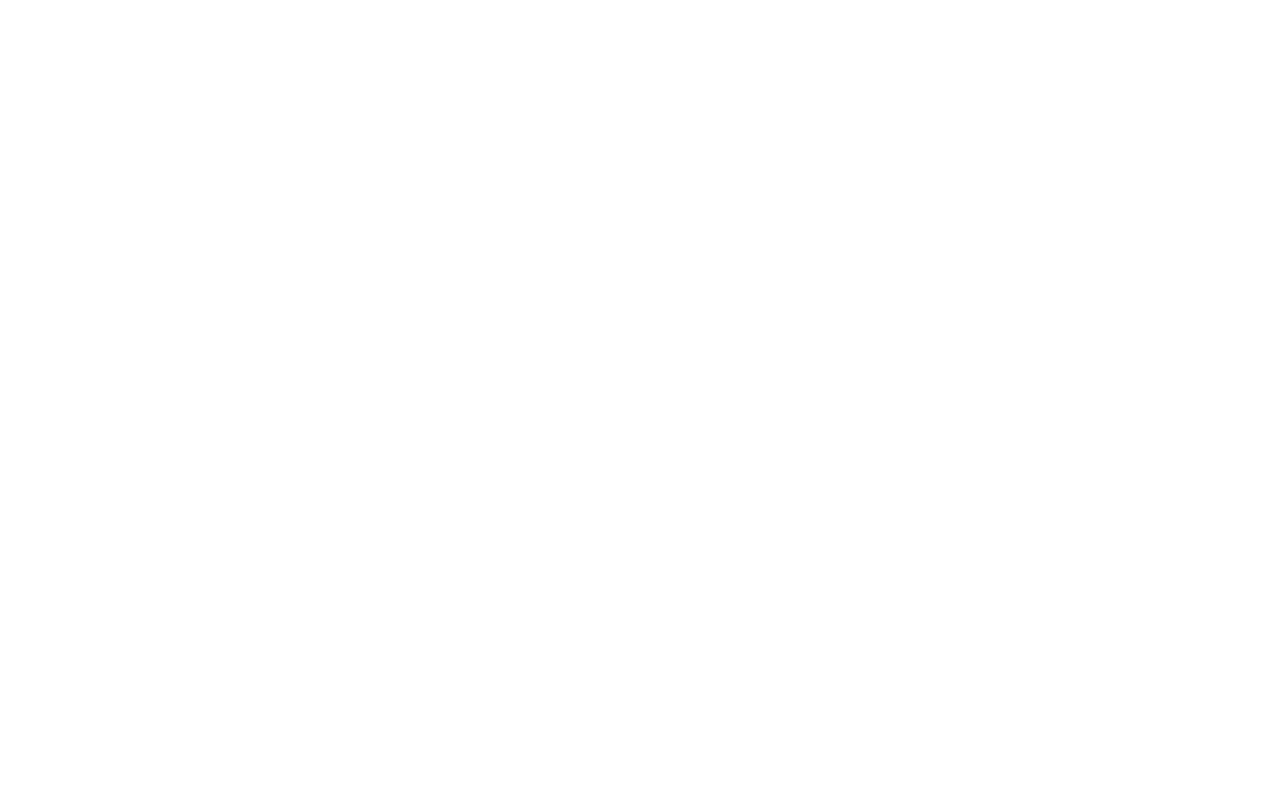
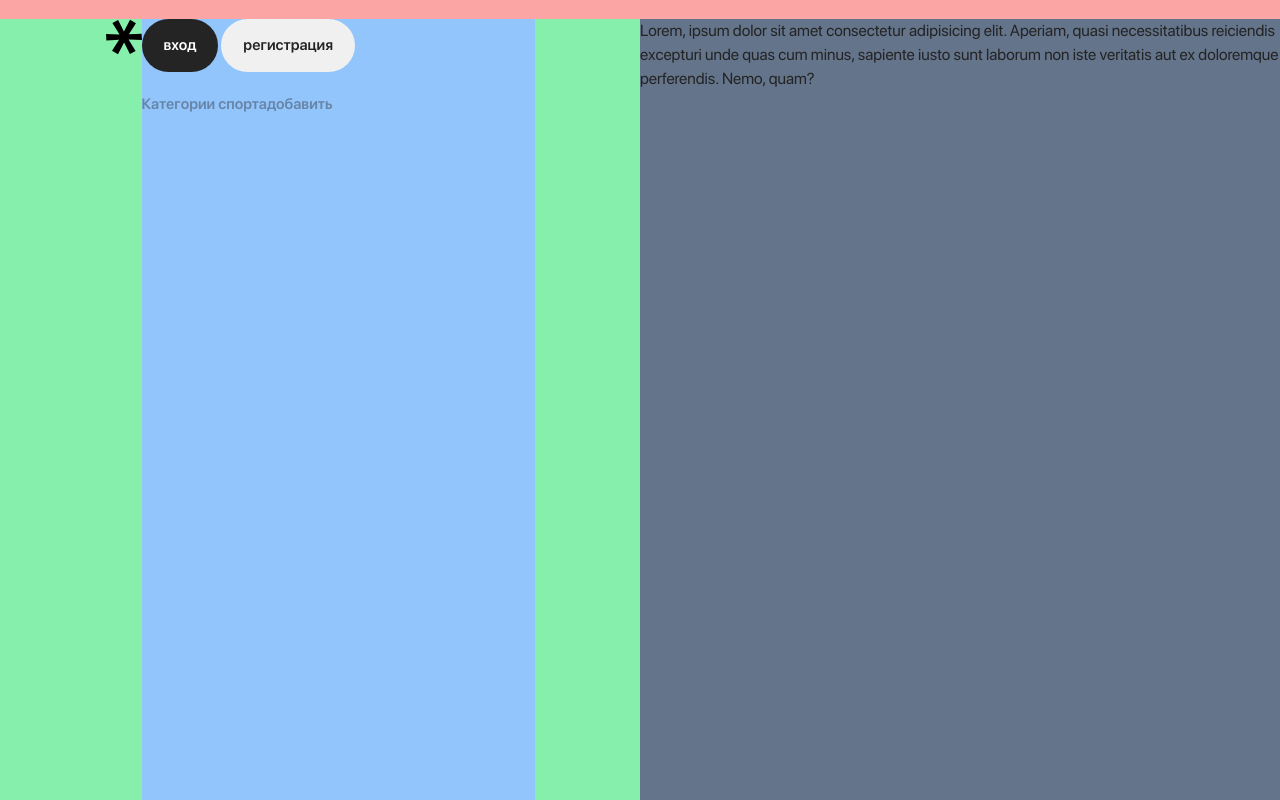
Before and after one commit to 1sfandyor/chempionat, a Next.js app: page / in a window 1280 px wide. Built offline with nearby package versions, Linux system fonts and the light colour scheme.

Commit message:
Reconstruct structure

```diff
--- /dev/null
+++ b/src/app/(root)/layout.tsx
@@ -0,0 +1,25 @@
+import type { Metadata } from "next";
+import { SFPro } from "@/utils/customFont";
+import "../globals.css";
+import { Navbar } from "@/components/Navbar/Navbar";
+import { Footer } from "@/components/Footer/Footer";
+
+export const metadata: Metadata = {
+  title: "Chempion Social App",
+  description: "Generated by create next app",
+};
+
+export default function RootLayout({
+  children,
+}: Readonly<{
+  children: React.ReactNode;
+}>) {
+  return (
+    <html lang="en" className={SFPro.variable}>
+      <head />
+      <body className={SFPro.variable}>
+        {children}
+      </body>
+    </html>
+  );
+}
--- /dev/null
+++ b/src/app/(root)/page.tsx
@@ -0,0 +1,9 @@
+import { Actions } from "@/components/Actions/Actions";
+import { HomeSection } from "@/components/Home/HomeSection";
+
+export default function Home() {
+  return <main className="w-full text-black flex bg-red-300 min-h-screen pt-[19px]">
+    <Actions/>
+    <HomeSection/>
+    </main>
+}
--- a/src/app/layout.tsx
+++ /dev/null
@@ -1,28 +0,0 @@
-import type { Metadata } from "next";
-import { Inter } from "next/font/google";
-import "./globals.css";
-
-const inter = Inter({ subsets: ["latin"] });
-
-export const metadata: Metadata = {
-  title: "Create Next App",
-  description: "Generated by create next app",
-};
-
-export default function RootLayout({
-  children,
-}: Readonly<{
-  children: React.ReactNode;
-}>) {
-  return (
-    <html lang="en">
-      <header>
-
-      </header>
-      <body className={inter.className}>{children}</body>
-      <footer>
-
-      </footer>
-    </html>
-  );
-}
--- a/src/app/page.tsx
+++ /dev/null
@@ -1,5 +0,0 @@
-import { Home } from "@/components/Home/Home";
-
-export default function HomePage() {
-  return <Home/>
-}
--- /dev/null
+++ b/src/components/Actions/Actions.tsx
@@ -0,0 +1,57 @@
+'use client'
+import Image from "next/image"
+import logo from '@/../public/logo.svg';
+import { Button } from "../Button/Button";
+import { useState } from "react";
+import { SFPro } from "@/utils/customFont";
+
+export const Actions = () => {
+
+  const [openLoginModal, setOpenLoginModal] = useState(false);
+
+
+  return (
+    <div className="w-1/2 flex items-start justify-center bg-green-300 container mx-auto">
+      <Image className="2xl:mr-[82.91px]" src={logo} alt="Logo" width={36} height={36}/>
+      <div className="flex flex-col h-full bg-blue-300 w-[393px]">
+        <div className="mb-[20px]">
+          <Button button={{
+                    className: 'bg-black rounded-[65px] text-white gap-10 mr-[3px]',
+                    spanClasses: 'text-[15px] font-semibold leading-normal',
+                    onClick: () => setOpenLoginModal(true),
+                    px: 'px-[22px]',
+                    py: 'py-[15px]',
+                    text: 'вход'
+          }} />
+
+          <Button button={{
+                    className: `bg-gray rounded-[65px] gap-10`,
+                    spanClasses: `text-[15px] text-black  font-semiBold leading-normal ${SFPro.variable}`,
+                    onClick: () => setOpenLoginModal(true),
+                    px: 'px-[22px]',
+                    py: 'py-[15px]',
+                    text: 'регистрация'
+          }} />
+        </div>
+
+        <div className="mb-[20px]">
+          <Button button={{
+                    className: '',
+                    spanClasses: 'text-[15px] font-medium text-black/40 leading-normal',
+                    onClick: () => setOpenLoginModal(true),
+                    text: 'Категории спорта'
+
+          }} />
+
+          <Button button={{
+                    className: ``,
+                    spanClasses: `text-[15px] text-black  font-medium text-black/40 leading-normal ${SFPro.variable}`,
+                    onClick: () => setOpenLoginModal(true),
+                    text: 'добавить'
+          }} />
+        </div>
+
+      </div>
+    </div>
+  )
+}
--- a/src/components/Button/Button.tsx
+++ b/src/components/Button/Button.tsx
@@ -1,7 +1,26 @@
-import React from 'react'
+import { ButtonsType } from "@/interfaces/button.interface";
+import Link from "next/link";
+import { FC } from "react";
 
-export const Button = () => {
-  return (
-    <div>Button</div>
-  )
+export const Button: FC<{button: ButtonsType}> = ({button}) => {
+
+    const classes = `relative inline-flex items-center justify-center transition-colors text-white ${button.className as string} ${button.px as string} ${button.py as string}`;
+    const spanClass = `relative font-semibold text-nowrap flex item-center justify-center`;
+
+
+    const renderButton = () => (
+        <button className={classes} onClick={button.onClick} type='button'>
+            <span className={`${spanClass} ${button.spanClasses}`}>{button.text}</span>
+        </button>
+    )
+
+    const renderLink = () => (
+        <Link className={classes} href={button.href as string}>
+            <span className={`${spanClass} ${button.spanClasses}`}>{button.text}</span>
+        </Link>
+    )
+
+    return button.href
+    ? renderLink()
+    : renderButton()
 }
--- a/src/components/Home/Home.tsx
+++ /dev/null
@@ -1,9 +0,0 @@
-import React from 'react'
-
-export const Home = () => {
-  return (
-    <main className="flex min-h-screen flex-col items-center justify-between p-24">
-
-    </main>
-  )
-}
--- /dev/null
+++ b/src/components/Home/HomeSection.tsx
@@ -0,0 +1,9 @@
+import React from 'react'
+
+export const HomeSection = () => {
+  return (
+    <section className='w-1/2 bg-slate-500'>
+      Lorem, ipsum dolor sit amet consectetur adipisicing elit. Aperiam, quasi necessitatibus reiciendis excepturi unde quas cum minus, sapiente iusto sunt laborum non iste veritatis aut ex doloremque perferendis. Nemo, quam?
+    </section>
+  )
+}
--- a/src/components/Navbar/Navbar.tsx
+++ b/src/components/Navbar/Navbar.tsx
@@ -1,7 +1,19 @@
-import React from 'react'
+import React from 'react';
+import { NavItem } from '@/config/constants/Navbar';
+import Link from 'next/link';
 
 export const Navbar = () => {
   return (
-    <div>Navbar</div>
-  )
-}
+    <nav>
+      <ul>
+        {NavItem.map(item => (
+          <li key={item.id}>
+            <Link href={item.route}>
+              {item.name}
+            </Link>
+          </li>
+        ))}
+      </ul>
+    </nav>
+  );
+};
```
Also changed, not shown: src/config/constants/Navbar.ts (+28 -10 lines), src/interfaces/button.interface.ts (added, +9 -0 lines).
